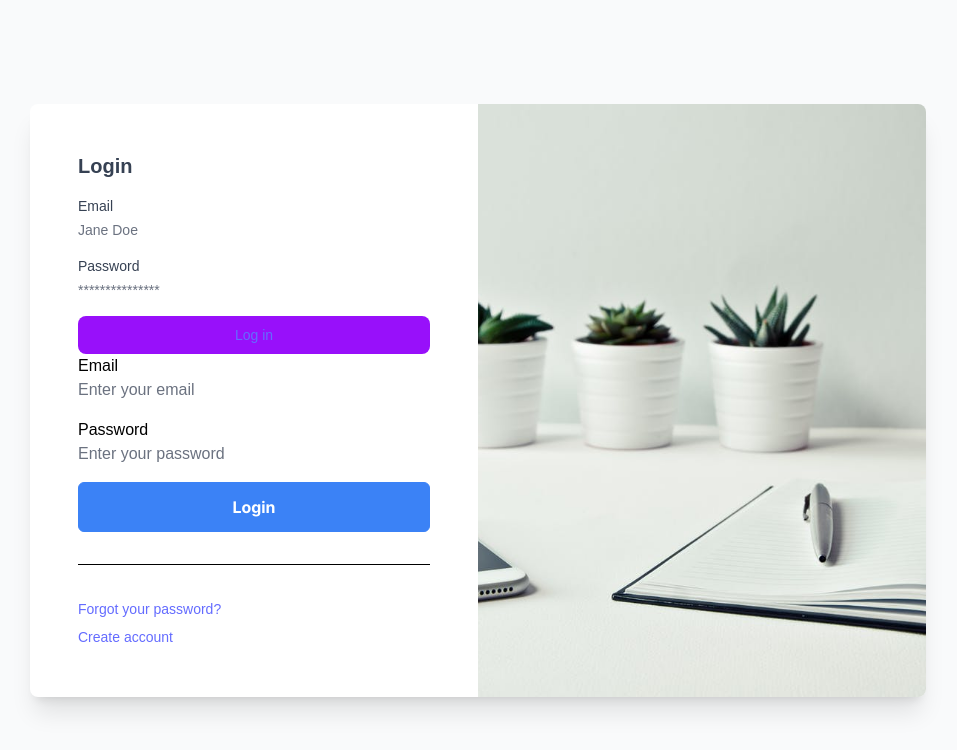
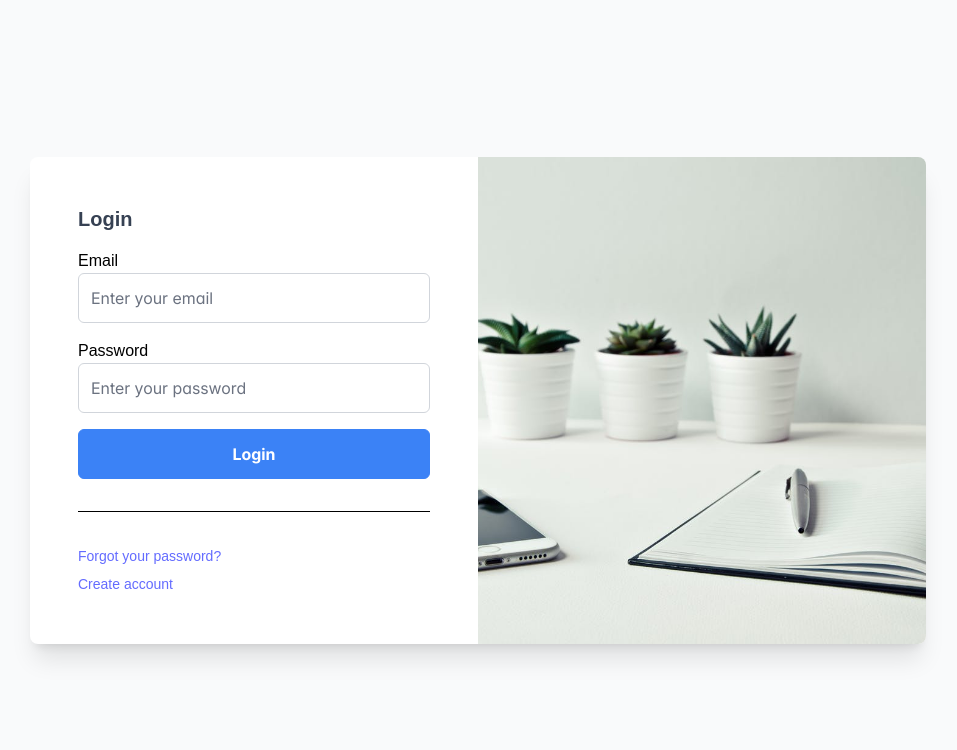
Before and after one commit to asmaa3107/book-store, a React (Vite) app: page / in a window 1280 px wide. Shown: the top 750 px of the page, without its empty margins (162-1119 px from the left). Built offline with nearby package versions, Linux system fonts and the light colour scheme.

Commit message:
fix toastify

```diff
--- a/src/components/ErrorText.tsx
+++ b/src/components/ErrorText.tsx
@@ -1,7 +1,7 @@
 
 export default function ErrorText({ errorMessage }: { errorMessage: string }) {
   return (
-    <span className="text-left text-sm text-red-500" style={{ color: 'red' }}>
+    <span className="text-left text-sm text-red-500 mt-2" style={{ color: 'red' }}>
       {/* Your email is not correct */}
       {errorMessage}
     </span>
--- a/src/components/InputField.tsx
+++ b/src/components/InputField.tsx
@@ -1,6 +1,7 @@
 /* eslint-disable @typescript-eslint/no-explicit-any */
 import type { UseFormRegister } from 'react-hook-form';
 import ErrorText from './ErrorText';
+import { InputText } from 'primereact/inputtext';
 
 
 export type InputFieldProps = {
@@ -22,11 +23,10 @@ export default function InputField({
 
      <label className="" htmlFor={labelText}>{labelText}</label>
 
-      <input
+      <InputText
         type={type}
         id={labelText}
         placeholder={placeholder}
-        required={true}
        {...register}
       />
 
--- a/src/index.css
+++ b/src/index.css
@@ -2,6 +2,7 @@
 @import 'primereact/resources/themes/lara-light-blue/theme.css';
 @import 'primereact/resources/primereact.min.css';
 @import 'primeicons/primeicons.css';
+@import 'react-toastify/dist/ReactToastify.css';
 
 :root {
   font-family: Inter, system-ui, Avenir, Helvetica, Arial, sans-serif;
--- a/src/main.tsx
+++ b/src/main.tsx
@@ -1,14 +1,16 @@
-import { StrictMode } from 'react'
-import { createRoot } from 'react-dom/client'
-import './index.css'
-import AppRoutes from './routes.tsx'
-import { AuthProvider } from './authWrapper/AuthContext.tsx'
+import { StrictMode } from "react";
+import { createRoot } from "react-dom/client";
+import "./index.css";
+import AppRoutes from "./routes.tsx";
+import { AuthProvider } from "./authWrapper/AuthContext.tsx";
+import { ToastContainer } from "react-toastify";
 
-createRoot(document.getElementById('root')!).render(
+createRoot(document.getElementById("root")!).render(
   <StrictMode>
-      {/* <App /> */}
-      <AuthProvider>
+    {/* <App /> */}
+    <AuthProvider>
       <AppRoutes />
-      </AuthProvider>
-  </StrictMode>,
-)
+      <ToastContainer />
+    </AuthProvider>
+  </StrictMode>
+);
--- a/src/pages/Login.tsx
+++ b/src/pages/Login.tsx
@@ -1,3 +1,4 @@
+/* eslint-disable no-debugger */
 /* eslint-disable @typescript-eslint/no-unused-vars */
 import { useForm } from "react-hook-form";
 import { useAuth } from "../hooks/useAuth";
@@ -6,6 +7,7 @@ import { useNavigate } from "react-router-dom";
 import InputField from "../components/InputField";
 import { toast } from "react-toastify";
 import { Button } from "primereact/button";
+import { useState } from "react";
 
 interface LoginForm {
   email: string;
@@ -20,54 +22,33 @@ const Login = () => {
   } = useForm<LoginForm>();
   const { login: setAuth } = useAuth();
   const navigate = useNavigate();
-
+  const [loading, setLoading] = useState(false);
   const onSubmit = async (data: LoginForm) => {
+    setLoading(true);
     try {
       const userData = await login(data.email, data.password);
       toast.success(`Login successful`);
+      debugger;
       setAuth(userData);
       navigate("/dashboard");
+      setLoading(false);
     } catch (error) {
       toast.error(`Login failed`);
+      setLoading(false);
     }
   };
 
   return (
-
     <div>
       <div className="flex items-center min-h-screen p-6 bg-gray-50 dark:bg-gray-900">
-      <div
-        className="flex-1 h-full max-w-4xl mx-auto overflow-hidden bg-white rounded-lg shadow-xl dark:bg-gray-800"
-      >
+        <div className="flex-1 h-full max-w-4xl mx-auto overflow-hidden bg-white rounded-lg shadow-xl dark:bg-gray-800">
           <div className="flex flex-col overflow-y-auto md:flex-row">
-
             <div className="flex items-center justify-center p-6 sm:p-12 md:w-1/2">
               <div className="w-full">
-              <h1
-                className="mb-4 text-xl font-semibold text-gray-700 dark:text-gray-200"
-              >
+                <h1 className="mb-4 text-xl font-semibold text-gray-700 dark:text-gray-200">
                   Login
                 </h1>
-              <label className="block text-sm">
-                <span className="text-gray-700 dark:text-gray-400">Email</span>
-                <input
-                  className="block w-full mt-1 text-sm dark:border-gray-600 dark:bg-gray-700 focus:border-purple-400 focus:outline-none focus:shadow-outline-purple dark:text-gray-300 dark:focus:shadow-outline-gray form-input"
-                  placeholder="Jane Doe" />
-              </label>
-              <label className="block mt-4 text-sm">
-                <span className="text-gray-700 dark:text-gray-400">Password</span>
-                <input
-                  className="block w-full mt-1 text-sm dark:border-gray-600 dark:bg-gray-700 focus:border-purple-400 focus:outline-none focus:shadow-outline-purple dark:text-gray-300 dark:focus:shadow-outline-gray form-input"
-                  placeholder="***************"
-                  type="password" />
-              </label>
 
-              <a
-                className="block w-full px-4 py-2 mt-4 text-sm font-medium leading-5 text-center text-white transition-colors duration-150 bg-purple-600 border border-transparent rounded-lg active:bg-purple-600 hover:bg-purple-700 focus:outline-none focus:shadow-outline-purple"
-                href="../index.html"
-              >
-                Log in
-              </a>
                 <form onSubmit={handleSubmit(onSubmit)}>
                   <InputField
                     labelText="Email"
@@ -80,7 +61,8 @@ const Login = () => {
                         message: "Please enter a valid email format”",
                       },
                     })}
-                errorMessage={errors.email?.message} />
+                    errorMessage={errors.email?.message}
+                  />
 
                   <InputField
                     labelText="Password"
@@ -93,18 +75,21 @@ const Login = () => {
                         message: "Password must be at least 6 characters",
                       },
                     })}
-                errorMessage={errors.password?.message} />
+                    errorMessage={errors.password?.message}
+                  />
 
-              <Button type="submit" label="Login" className="mt-2 w-full" />
+                  <Button
+                    loading={loading}
+                    type="submit"
+                    label="Login"
+                    className="mt-2 w-full"
+                  />
                 </form>
                 <hr className="my-8" />
-
-
-
                 <p className="mt-4">
                   <a
                     className="text-sm font-medium text-purple-600 dark:text-purple-400 hover:underline"
-                  href="./forgot-password.html"
+                    href=""
                   >
                     Forgot your password?
                   </a>
@@ -112,7 +97,7 @@ const Login = () => {
                 <p className="mt-1">
                   <a
                     className="text-sm font-medium text-purple-600 dark:text-purple-400 hover:underline"
-                  href="./create-account.html"
+                    href=""
                   >
                     Create account
                   </a>
@@ -125,13 +110,12 @@ const Login = () => {
                 aria-hidden="true"
                 className="object-cover w-full h-full dark:hidden"
                 src="/login-office.jpeg"
-              alt="Office" />
-
+                alt="Office"
+              />
             </div>
           </div>
         </div>
       </div>
-
     </div>
   );
 };
```
Also changed, not shown: src/App.tsx (+7 -8 lines). Lines whose indentation alone changed are shown as unchanged.
